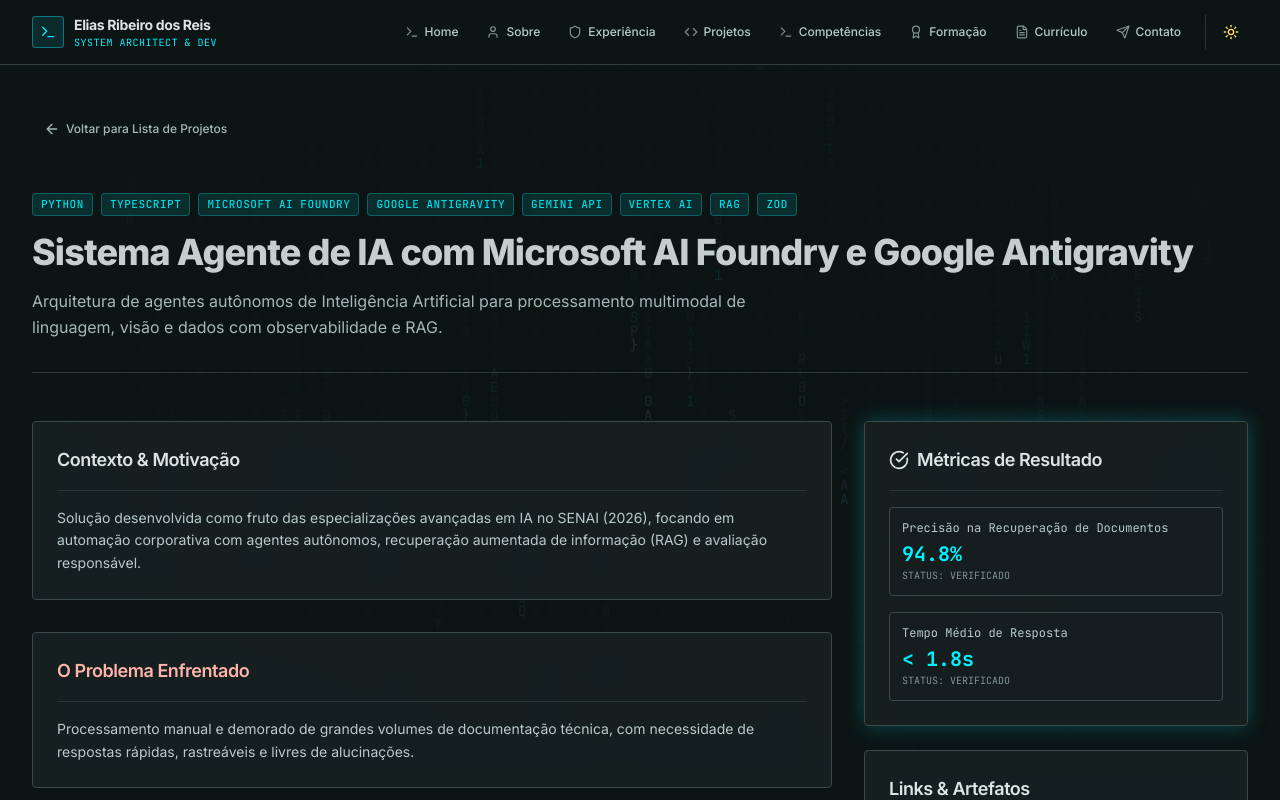
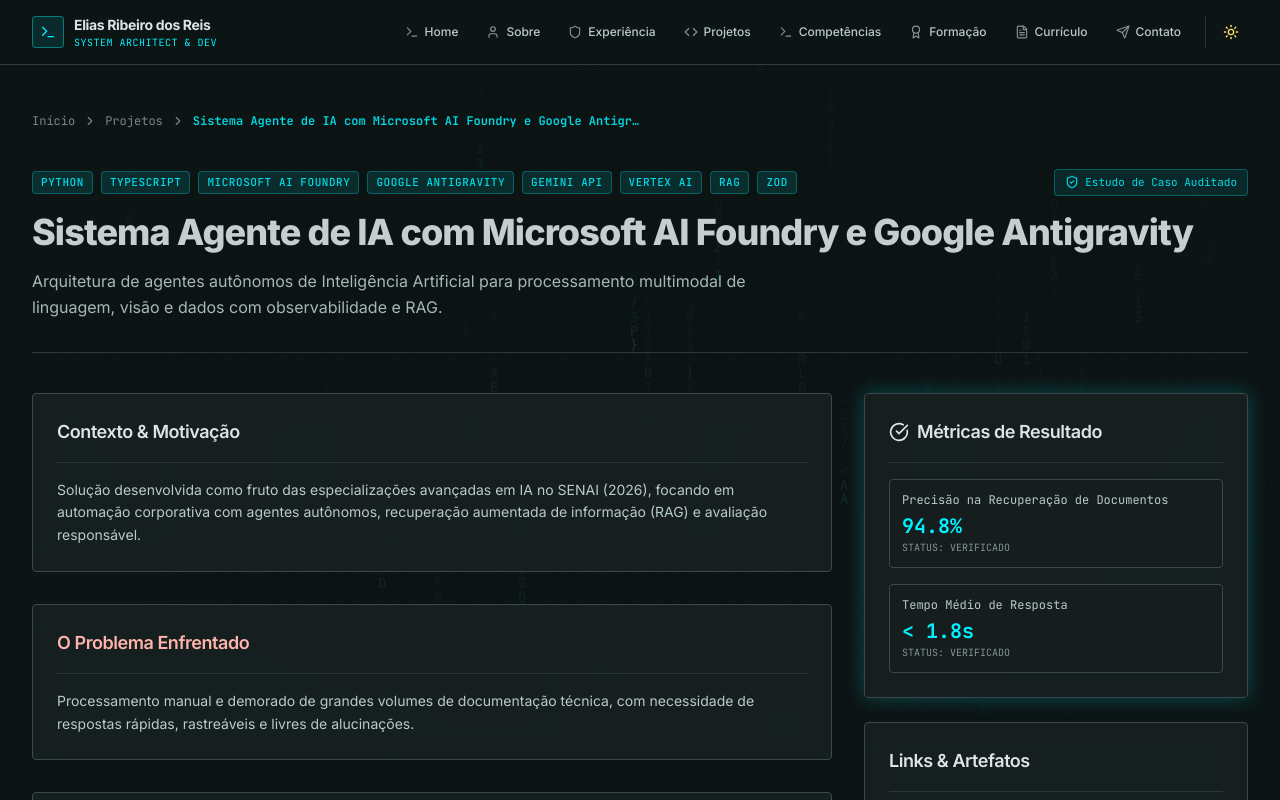
Before and after one commit to 5734Elias/Curr-culo-v.2.0, a Next.js app in the folder Currículo/frontend/: page /projetos/agente-ia-antigravity-foundry in a window 1280 px wide. Shown: the top 800 px of the page. Built offline with nearby package versions, Linux system fonts and the light colour scheme.

Commit message:
feat: evolucao de portfolio com metadados dinamicos breadcrumbs e cases | 2026-10-27 13:47

```diff
--- a/Currículo/frontend/src/app/competencias/page.tsx
+++ b/Currículo/frontend/src/app/competencias/page.tsx
@@ -1,4 +1,5 @@
 import React from 'react';
+import type { Metadata } from 'next';
 import Link from 'next/link';
 import { Navbar } from '@/components/layout/Navbar';
 import { Footer } from '@/components/layout/Footer';
@@ -6,7 +7,14 @@
 import { Button } from '@/components/ui/Button';
 import { Badge } from '@/components/ui/Badge';
 import { Card, CardHeader, CardTitle, CardContent } from '@/components/ui/Card';
+import { PROFILE } from '@/data/profile';
 import { Code, Cpu, Shield, Database, Server, CheckCircle, ArrowRight } from 'lucide-react';
+
+export const metadata: Metadata = {
+  title: `Competências Técnicas & Domínios | ${PROFILE.name}`,
+  description:
+    'Matriz de competências técnicas estruturadas em evidências factuais: Desenvolvimento Java/Python/TS, IA Generativa, Cibersegurança Fortinet e Nuvem AWS/Azure.',
+};
 
 const SKILL_GROUPS = [
   {
--- a/Currículo/frontend/src/app/experiencia/page.tsx
+++ b/Currículo/frontend/src/app/experiencia/page.tsx
@@ -1,4 +1,5 @@
 import React from 'react';
+import type { Metadata } from 'next';
 import Link from 'next/link';
 import { Navbar } from '@/components/layout/Navbar';
 import { Footer } from '@/components/layout/Footer';
@@ -7,7 +8,14 @@
 import { Badge } from '@/components/ui/Badge';
 import { Card, CardHeader, CardTitle, CardContent } from '@/components/ui/Card';
 import { EXPERIENCES } from '@/data/experiences';
+import { PROFILE } from '@/data/profile';
 import { Briefcase, Calendar, MapPin, CheckCircle, ArrowRight, Shield } from 'lucide-react';
+
+export const metadata: Metadata = {
+  title: `Experiência Profissional | ${PROFILE.name}`,
+  description:
+    'Histórico de atuação profissional com responsabilidades estruturadas em Ação, Contexto e Efeito, abrangendo desenvolvimento de software e infraestrutura.',
+};
 
 export default function ExperienciaPage() {
   return (
--- a/Currículo/frontend/src/app/projetos/[slug]/page.tsx
+++ b/Currículo/frontend/src/app/projetos/[slug]/page.tsx
@@ -1,4 +1,5 @@
 import React from 'react';
+import type { Metadata } from 'next';
 import Link from 'next/link';
 import { notFound } from 'next/navigation';
 import { Navbar } from '@/components/layout/Navbar';
@@ -7,7 +8,8 @@
 import { Badge } from '@/components/ui/Badge';
 import { Card, CardHeader, CardTitle, CardContent } from '@/components/ui/Card';
 import { PROJECTS } from '@/data/projects';
-import { ArrowLeft, CheckCircle, ExternalLink, Server, Lock, TestTube } from 'lucide-react';
+import { PROFILE } from '@/data/profile';
+import { CheckCircle, ExternalLink, Server, Lock, TestTube, ChevronRight, ShieldCheck } from 'lucide-react';
 
 interface ProjectSlugPageProps {
   params: Promise<{ slug: string }>;
@@ -17,6 +19,22 @@
   return PROJECTS.map((p) => ({
     slug: p.slug,
   }));
+}
+
+export async function generateMetadata({ params }: ProjectSlugPageProps): Promise<Metadata> {
+  const { slug } = await params;
+  const project = PROJECTS.find((p) => p.slug === slug);
+  if (!project) return { title: 'Projeto Não Encontrado' };
+
+  return {
+    title: `${project.title} | ${PROFILE.name}`,
+    description: project.summary,
+    openGraph: {
+      title: `${project.title} | Elias Ribeiro dos Reis`,
+      description: project.summary,
+      type: 'article',
+    },
+  };
 }
 
 export default async function ProjectDetailPage({ params }: ProjectSlugPageProps) {
@@ -31,24 +49,36 @@
     <div className="min-h-screen flex flex-col bg-[#0d1515] text-[#dce4e4]">
       <Navbar />
 
-      <main className="flex-grow max-w-7xl w-full mx-auto px-4 sm:px-6 lg:px-8 py-12 space-y-12">
-        {/* Top Back Link */}
-        <div>
-          <Link href="/projetos">
-            <Button variant="ghost" size="sm" leftIcon={<ArrowLeft className="w-4 h-4" />}>
-              Voltar para Lista de Projetos
-            </Button>
+      <main className="flex-grow max-w-7xl w-full mx-auto px-4 sm:px-6 lg:px-8 py-12 space-y-10">
+        {/* Breadcrumb de Navegação Acessível */}
+        <nav aria-label="Breadcrumb" className="flex items-center gap-2 text-xs font-mono text-[#849495]">
+          <Link href="/" className="hover:text-[#00f2ff] transition-colors">
+            Início
           </Link>
-        </div>
+          <ChevronRight className="w-3.5 h-3.5" aria-hidden="true" />
+          <Link href="/projetos" className="hover:text-[#00f2ff] transition-colors">
+            Projetos
+          </Link>
+          <ChevronRight className="w-3.5 h-3.5" aria-hidden="true" />
+          <span className="text-[#00f2ff] truncate max-w-xs sm:max-w-md font-semibold" aria-current="page">
+            {project.title}
+          </span>
+        </nav>
 
         {/* Header do Estudo de Caso */}
         <div className="space-y-4 border-b border-[#3a494b]/80 pb-8">
+          <div className="flex flex-wrap items-center justify-between gap-3">
             <div className="flex flex-wrap gap-2">
               {project.technologies.map((tech) => (
                 <Badge key={tech} variant="cyber">
                   {tech}
                 </Badge>
               ))}
+            </div>
+            <div className="inline-flex items-center gap-1.5 px-2.5 py-1 rounded-[0.25rem] bg-[#00f2ff]/10 border border-[#00f2ff]/30 text-[11px] font-mono text-[#00f2ff]">
+              <ShieldCheck className="w-3.5 h-3.5" />
+              <span>Estudo de Caso Auditado</span>
+            </div>
           </div>
           <h1 className="text-3xl sm:text-4xl font-extrabold text-[#dce4e4] tracking-tight">
             {project.title}
--- a/Currículo/frontend/src/app/sobre/page.tsx
+++ b/Currículo/frontend/src/app/sobre/page.tsx
@@ -1,4 +1,5 @@
 import React from 'react';
+import type { Metadata } from 'next';
 import Image from 'next/image';
 import Link from 'next/link';
 import { Navbar } from '@/components/layout/Navbar';
@@ -8,6 +9,12 @@
 import { Card, CardHeader, CardTitle, CardContent } from '@/components/ui/Card';
 import { PROFILE } from '@/data/profile';
 import { Shield, Code, Award, ArrowRight, CheckCircle, UserCheck } from 'lucide-react';
+
+export const metadata: Metadata = {
+  title: `Sobre & Visão de Engenharia | ${PROFILE.name}`,
+  description:
+    'Conheça a trajetória técnica, princípios de engenharia e proposta de valor profissional de Elias Ribeiro dos Reis.',
+};
 
 export default function SobrePage() {
   return (
```
Also changed, not shown: Currículo/frontend/src/components/ui/FeedbackStates.tsx (line endings or trailing spaces), Currículo/frontend/src/components/ui/ThemeToggle.tsx (line endings or trailing spaces), 2 other files (tests, documents, lock files or other folders). Lines whose indentation alone changed are shown as unchanged.
